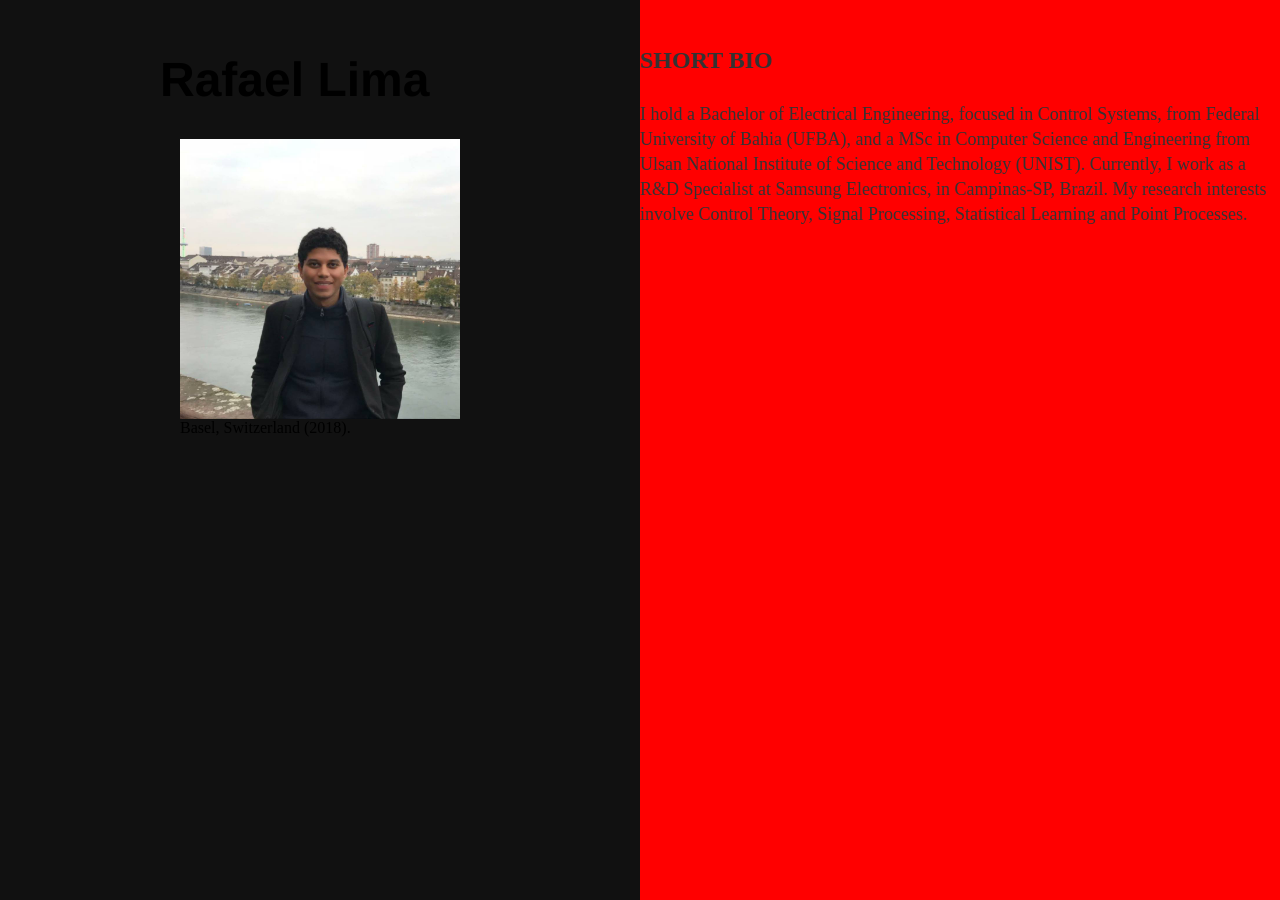
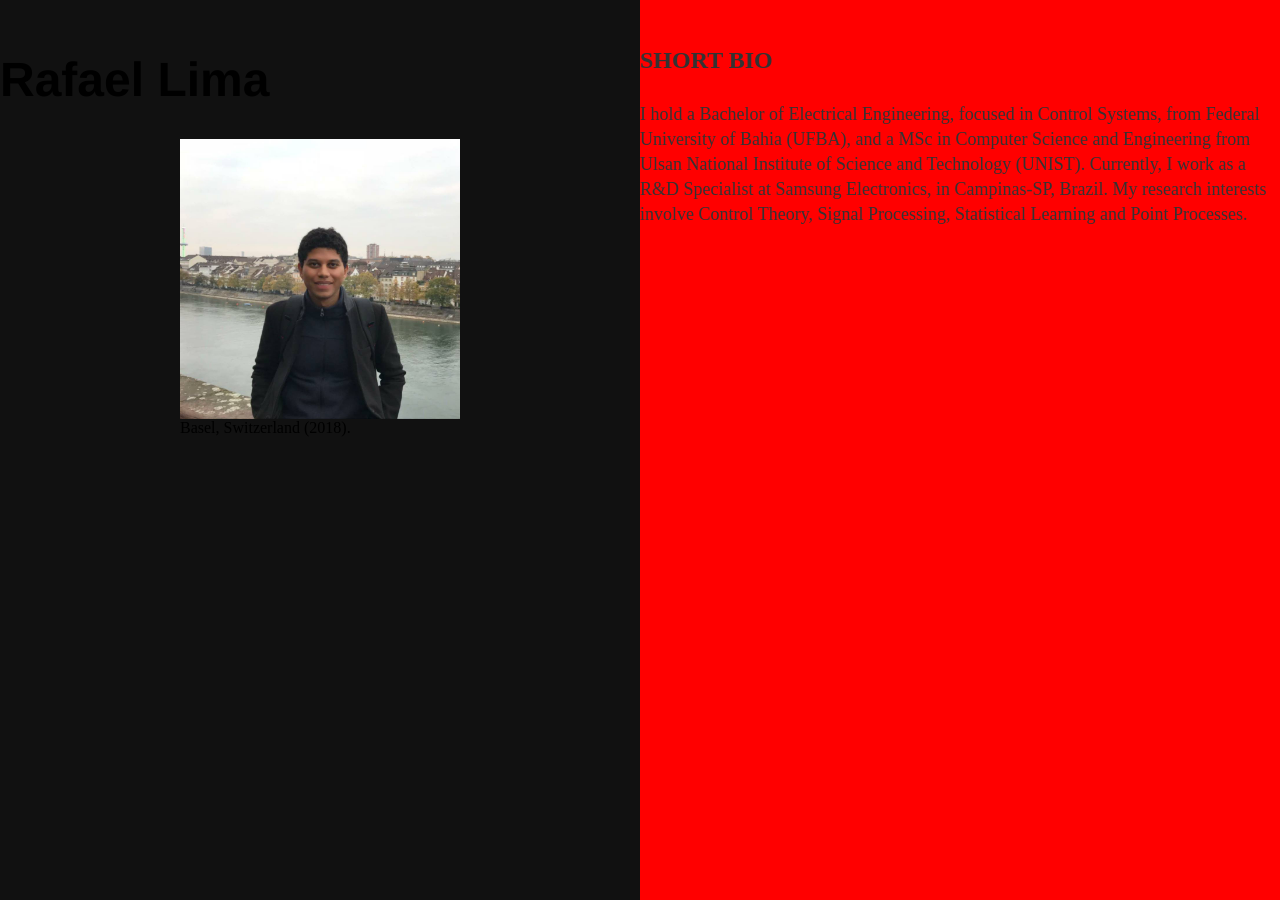
Before and after one commit to rafael-glima/rafael-glima.github.io, a Jekyll site: the page built from index.html, in a window 1280 px wide. Built offline with Jekyll 4.4.1, drawn with Linux system fonts in a browser that asks for light colours.

Commit message:
Changes in Main Page content

```diff
--- a/index.html
+++ b/index.html
@@ -4,7 +4,7 @@ title: Rafael Lima
 ---
 <div class="blurb">
 	<div class="split left">
-	<h1 class="center">Rafael Lima</h1>
+	<h1>Rafael Lima</h1>
 	<figure>
   	<img src="Profile.jpg" alt="Trulli" style="width:50%" class="center">
   	<figcaption class="center">Basel, Switzerland (2018).</figcaption>
```
